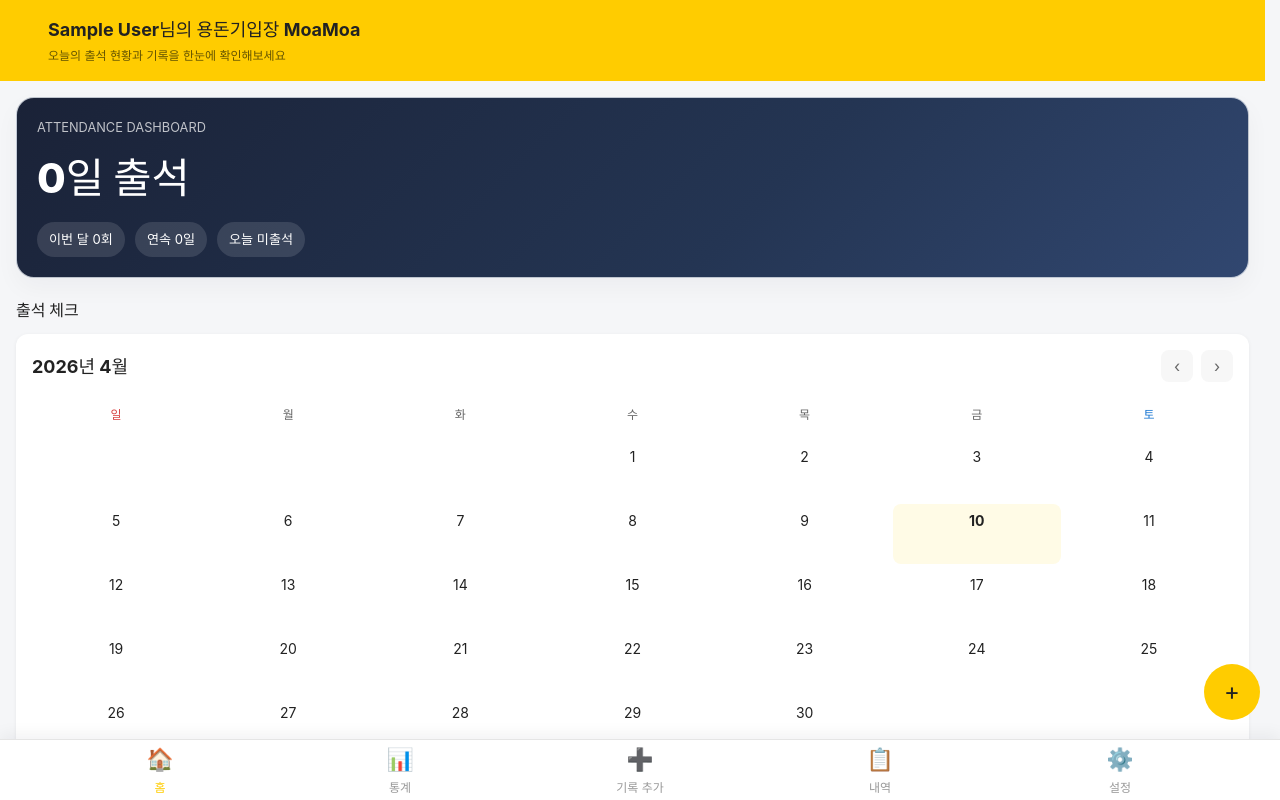
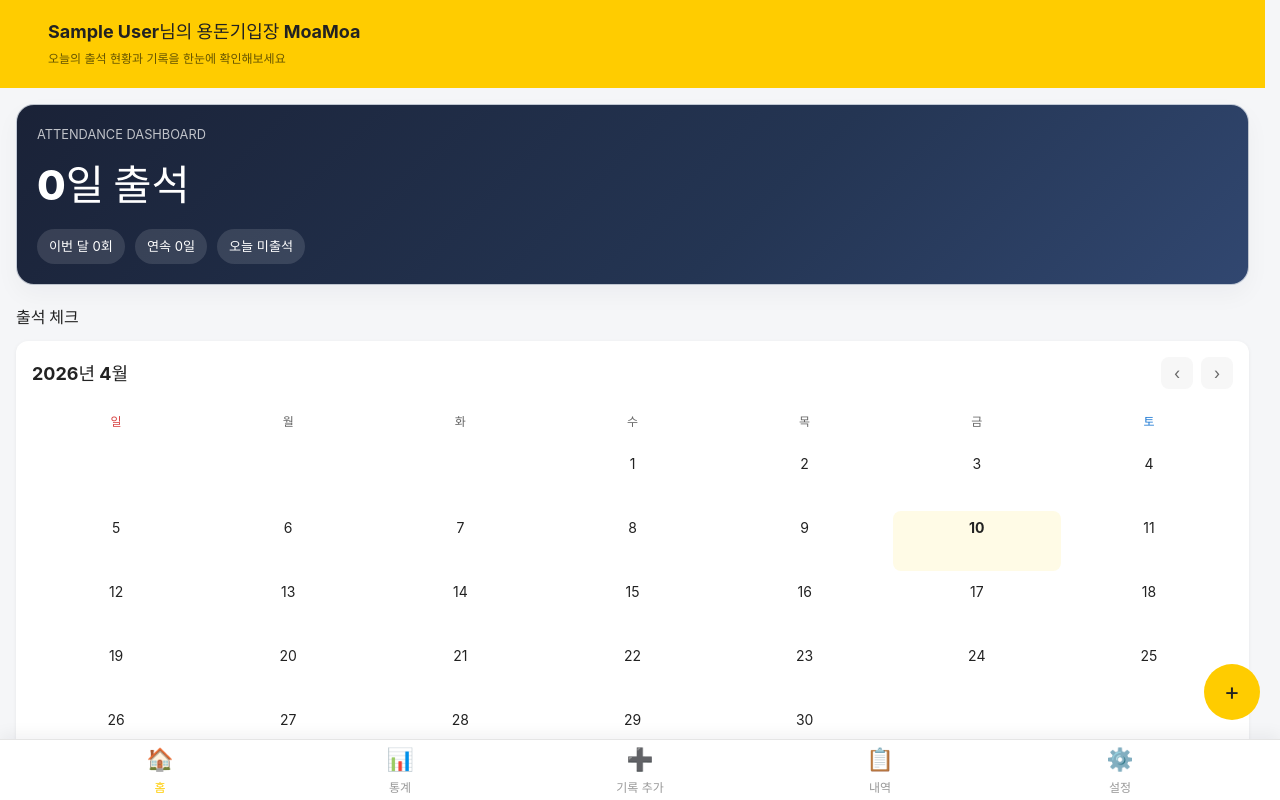
Before and after one commit to KB-25-7-SkeletonProject/moamoa, a Vue app in the folder frontend/: page /home in a window 1280 px wide. Shown: the top 800 px of the page. Built offline with nearby package versions, Linux system fonts and the light colour scheme; no server answers; sample sign-in values are in the browser's storage.

Commit message:
refactor:#40 헤더 거리 조정

```diff
--- a/frontend/src/components/layout/AppHeader.vue
+++ b/frontend/src/components/layout/AppHeader.vue
@@ -29,6 +29,7 @@
     width: min(100%, 1280px);
     margin: 0 auto;
     padding: 16px;
+    min-height: 80px;
 
     display: flex;
     align-items: center;
@@ -37,29 +38,41 @@
 .text-group {
     display: flex;
     flex-direction: column;
-    gap: 4px;
+    gap: 7px;
 }
 
 .title {
     font-size: var(--font-size-18);
     font-weight: var(--font-weight-700);
     color: var(--text);
+    line-height: 1.3;
+    display: -webkit-box;
+    -webkit-line-clamp: 1;
+    -webkit-box-orient: vertical;
+    overflow: hidden;
 }
 
 .desc {
     font-size: var(--font-size-12);
     color: var(--text-secondary);
+    line-height: 1.4;
+    display: -webkit-box;
+    -webkit-line-clamp: 1;
+    -webkit-box-orient: vertical;
+    overflow: hidden;
 }
 
 @media (min-width: 768px) {
     .header-inner {
         padding: 16px 32px;
+        min-height: 84px;
     }
 }
 
 @media (min-width: 1280px) {
     .header-inner {
         padding: 16px 48px;
+        min-height: 88px;
     }
 }
 </style>
```
